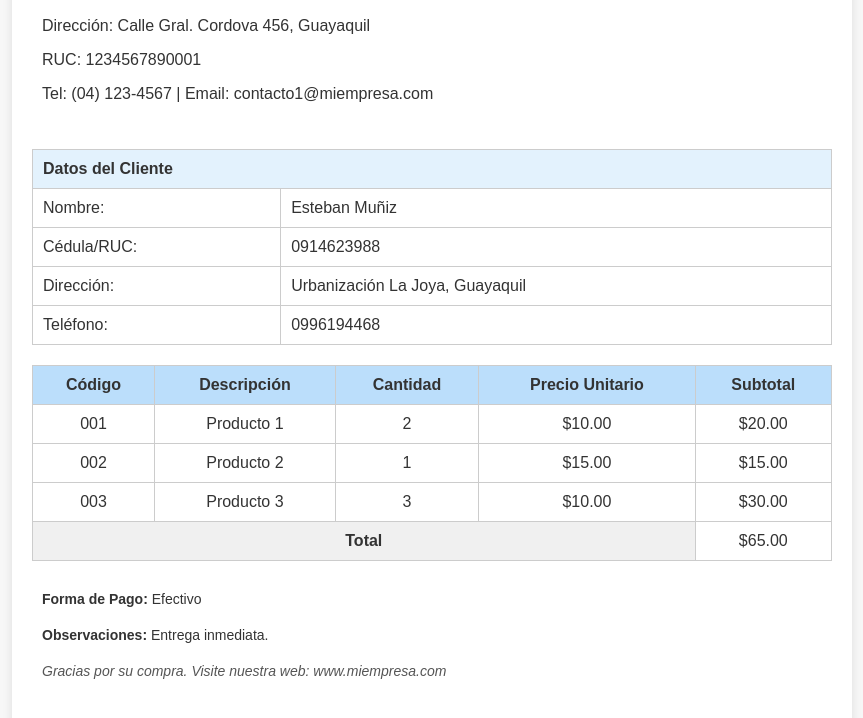
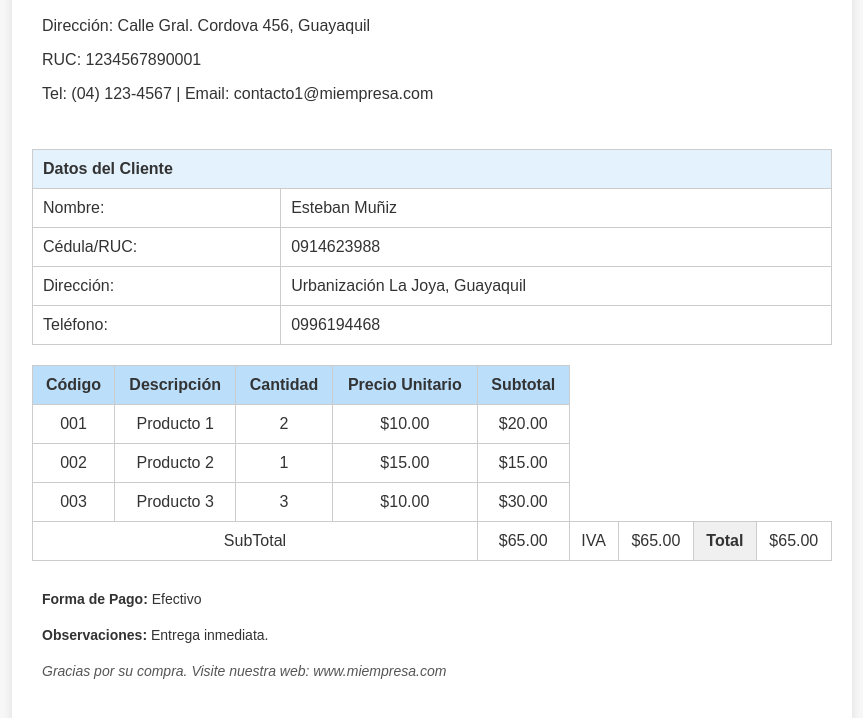
Before and after one commit to Ermunizp/FacturaWeb, a plain HTML site: page index.html in a window 1280 px wide. Shown: the part 220-938 px from the top of the page, without its empty margins (208-1071 px from the left). Drawn offline with Linux system fonts and the light colour scheme; files whose address does not match are found by name.

Commit message:
Aumento de Subtotal e IVA

```diff
--- a/index.html
+++ b/index.html
@@ -76,6 +76,10 @@
       </tbody>
       <tfoot>
         <tr>
+          <td colspan="4" class="subtotal-label">SubTotal</td>
+          <td>$65.00</td>
+          <td colspan="4" class="iva-label">IVA</td>
+          <td>$65.00</td>
           <td colspan="4" class="total-label">Total</td>
           <td>$65.00</td>
         </tr>
```
